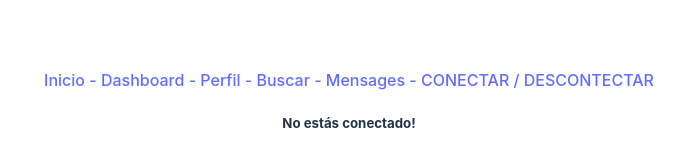
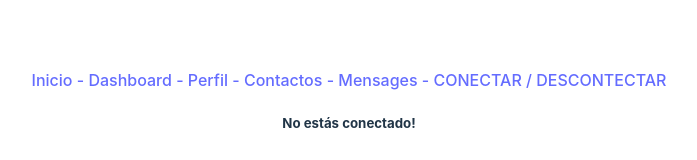
Before and after one commit to Izanalgit/React-Client_Module, a React (Vite) app: page /dashboard in a window 1280 px wide. Shown: the part 288-448 px from the top of the page, without its empty margins (291-988 px from the left). Built offline with nearby package versions, Linux system fonts and the light colour scheme.

Commit message:
update : navbar

```diff
--- a/src/components/NavBar.jsx
+++ b/src/components/NavBar.jsx
@@ -8,7 +8,7 @@ const NavBar = () => {
             <Link to="/" >Inicio - </Link>
             <Link to="/dashboard" >Dashboard - </Link>
             <Link to="/profile" >Perfil - </Link>
-            <Link to="/contacts" >Buscar - </Link>
+            <Link to="/contacts" >Contactos - </Link>
             <Link to="/chat" >Mensages - </Link>
             <Link to="/login" >CONECTAR / </Link>
             <Link to="/logout" >DESCONTECTAR</Link>
```
